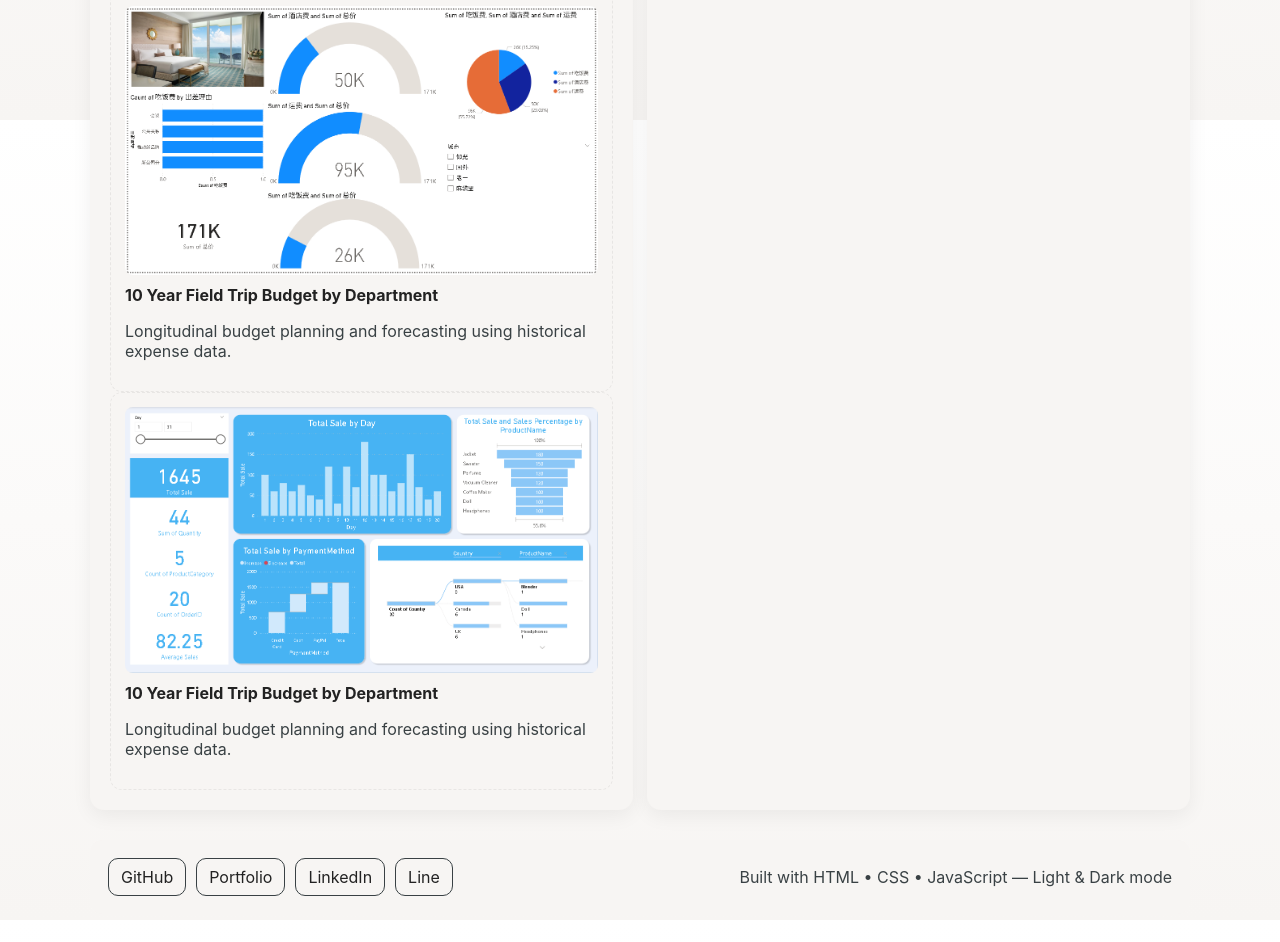
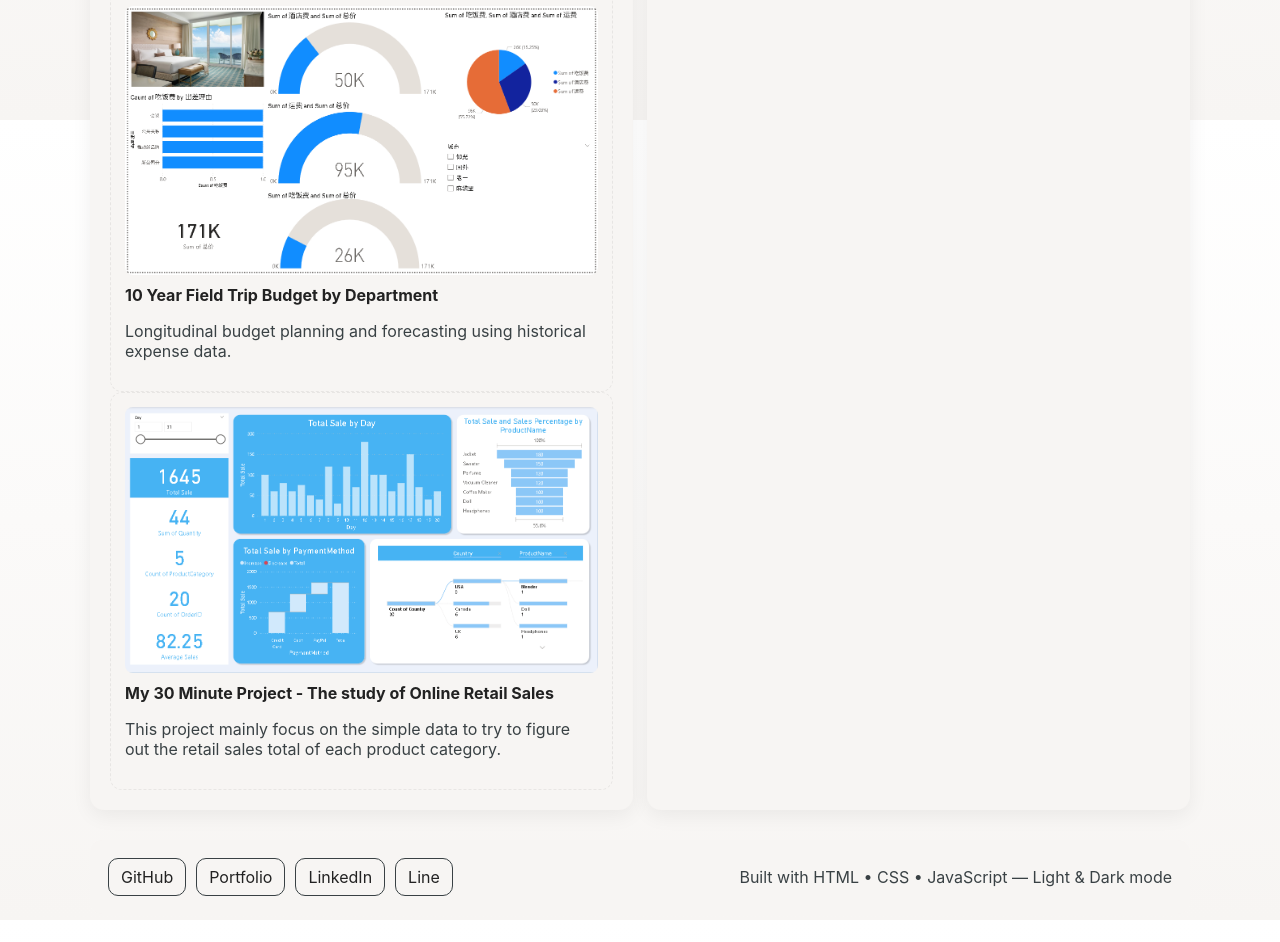
Before and after one commit to saikyalsintun/portfolio-website, a plain HTML site: page index.html in a window 1280 px wide. Shown: the part 2280-3222 px from the top of the page. Drawn offline with Linux system fonts and the light colour scheme.

Commit message:
Update index.html

```diff
--- a/index.html
+++ b/index.html
@@ -140,7 +140,7 @@
         <div class="proj"><a href="files/FP20_StudentPerformance_Final.pbix"></a><img src="images/1.jpg" alt="Project Image" style="width:100%;border-radius:8px;margin-bottom:6px;"></a><h4>FP20 Analytic Challenge x ZoomChart (Student Assessment)</h4><p class="muted">Student performance analysis and interactive visual assessment dashboards.</p></div>
         <div class="proj"><a href="files/November 2025 DataDNA.pbix"></a><img src="images/3.png" alt="Project Image" style="width:100%;border-radius:8px;margin-bottom:6px;"></a><h4>November 2025 — E-commerce Analytics Challenge</h4><p class="muted">Sales funnel & cohort analysis for an e-commerce dataset (competition entry).</p></div>
         <div class="proj"><a href="files/Field Trip.pbix"></a><img src="images/0.png" alt="Project Image" style="width:100%;border-radius:8px;margin-bottom:6px;"></a><h4>10 Year Field Trip Budget by Department</h4><p class="muted">Longitudinal budget planning and forecasting using historical expense data.</p></div>
-        <div class="proj"><a href="files/30 minute practice.pbix"></a><img src="images/30 minute practice.png" alt="Project Image" style="width:100%;border-radius:8px;margin-bottom:6px;"></a><h4>10 Year Field Trip Budget by Department</h4><p class="muted">Longitudinal budget planning and forecasting using historical expense data.</p></div>
+        <div class="proj"><a href="files/30 minute practice.pbix"></a><img src="images/30 minute practice.png" alt="Project Image" style="width:100%;border-radius:8px;margin-bottom:6px;"></a><h4>My 30 Minute Project - The study of Online Retail Sales</h4><p class="muted">This project mainly focus on the simple data to try to figure out the retail sales total of each product category.</p></div>
       </div>
 
       <div class="card">
```
